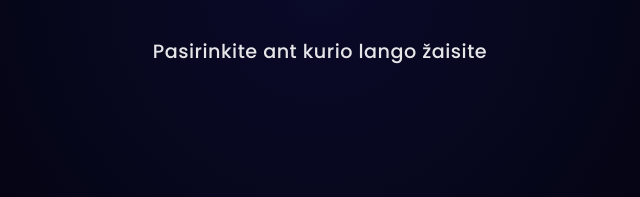
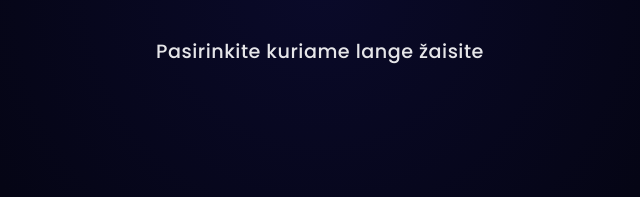
Before and after one commit to saparnisp/ping-pong, a website: page src/public/landing/index.html in a window 1280 px wide. Shown: the part 416-613 px from the top of the page, 320-960 px from the left. Drawn offline with nearby package versions, Linux system fonts and the light colour scheme; files that its build step writes are made by us from their sources; files whose address does not match are found by name.

Commit message:
Text fix

```diff
--- a/src/public/landing/index.html
+++ b/src/public/landing/index.html
@@ -21,10 +21,10 @@
       <h2 data-lt="Blokeliai" data-en="Blocks">Blokeliai</h2>
       <p
         class="instruction"
-        data-lt="Pasirinkite ant kurio lango žaisite"
+        data-lt="Pasirinkite kuriame lange žaisite"
         data-en="Choose which screen to play on"
       >
-        Pasirinkite ant kurio lango žaisite
+        Pasirinkite kuriame lange žaisite
       </p>
       <div id="button-grid"></div>
     </div>
```
